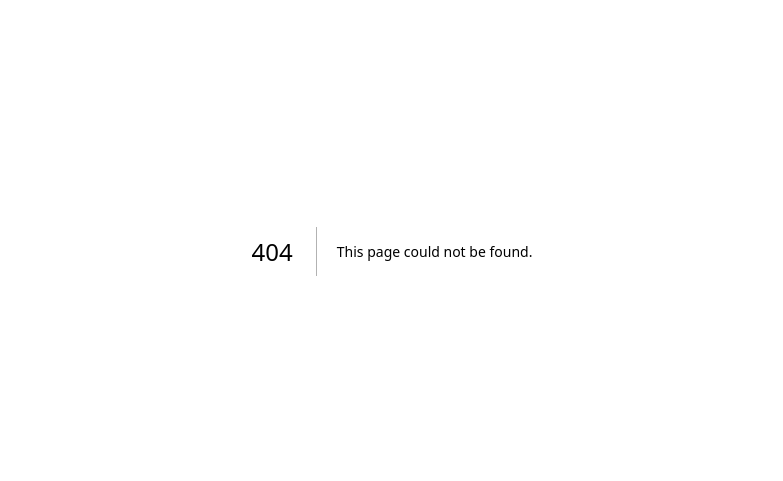
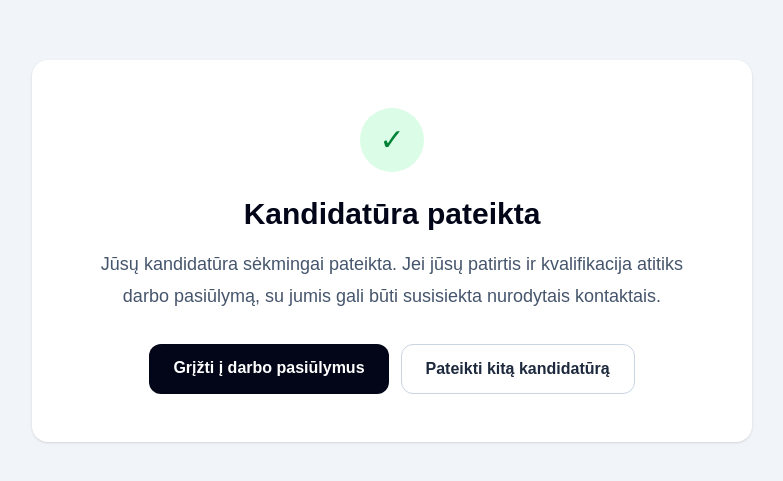
Before and after one commit to Rubio255/norgeworkis, a Next.js app: page /registracija-sekminga in a window 1280 px wide. Before the commit this address had no page. Shown: the part 149-630 px from the top of the page, without its empty margins (248-1031 px from the left). Built offline with nearby package versions, Linux system fonts and the light colour scheme.

Commit message:
Pridetas sekmingos registracijos puslapis

```diff
--- /dev/null
+++ b/app/registracija-sekminga/page.tsx
@@ -0,0 +1,41 @@
+import Link from "next/link";
+
+export default function RegistracijaSekmingaPage() {
+  return (
+    <main className="min-h-screen bg-slate-100">
+      <div className="mx-auto flex min-h-screen max-w-3xl items-center px-6 py-12">
+        <div className="w-full rounded-2xl bg-white p-8 text-center shadow-sm md:p-12">
+          <div className="mx-auto flex h-16 w-16 items-center justify-center rounded-full bg-green-100 text-3xl text-green-700">
+            ✓
+          </div>
+
+          <h1 className="mt-6 text-3xl font-bold text-slate-950">
+            Kandidatūra pateikta
+          </h1>
+
+          <p className="mt-4 text-lg leading-8 text-slate-600">
+            Jūsų kandidatūra sėkmingai pateikta.
+            Jei jūsų patirtis ir kvalifikacija atitiks darbo pasiūlymą,
+            su jumis gali būti susisiekta nurodytais kontaktais.
+          </p>
+
+          <div className="mt-8 flex flex-col justify-center gap-3 sm:flex-row">
+            <Link
+              href="/"
+              className="rounded-xl bg-slate-950 px-6 py-3 font-semibold text-white hover:bg-slate-800"
+            >
+              Grįžti į darbo pasiūlymus
+            </Link>
+
+            <Link
+              href="/registracija"
+              className="rounded-xl border border-slate-300 bg-white px-6 py-3 font-semibold text-slate-800 hover:bg-slate-50"
+            >
+              Pateikti kitą kandidatūrą
+            </Link>
+          </div>
+        </div>
+      </div>
+    </main>
+  );
+}
--- a/app/registracija/RegistracijaClient.tsx
+++ b/app/registracija/RegistracijaClient.tsx
@@ -8,7 +8,7 @@ import {
   useRef,
   useState,
 } from "react";
-import { useSearchParams } from "next/navigation";
+import { useRouter, useSearchParams } from "next/navigation";
 import { createClient } from "../../utils/supabase/client";
 
 type Darbas = {
@@ -46,6 +46,7 @@ declare global {
 
 export default function RegistracijaClient() {
   const searchParams = useSearchParams();
+  const router = useRouter();
   const [supabase] = useState(() => createClient());
 
   const darbasIdParam = searchParams.get("darbas");
@@ -488,6 +489,8 @@ export default function RegistracijaClient() {
       }
 
       resetTurnstile();
+
+      router.push("/registracija-sekminga");
     } catch (error) {
       console.error(
         "Kandidatūros pateikimo klaida:",
```
